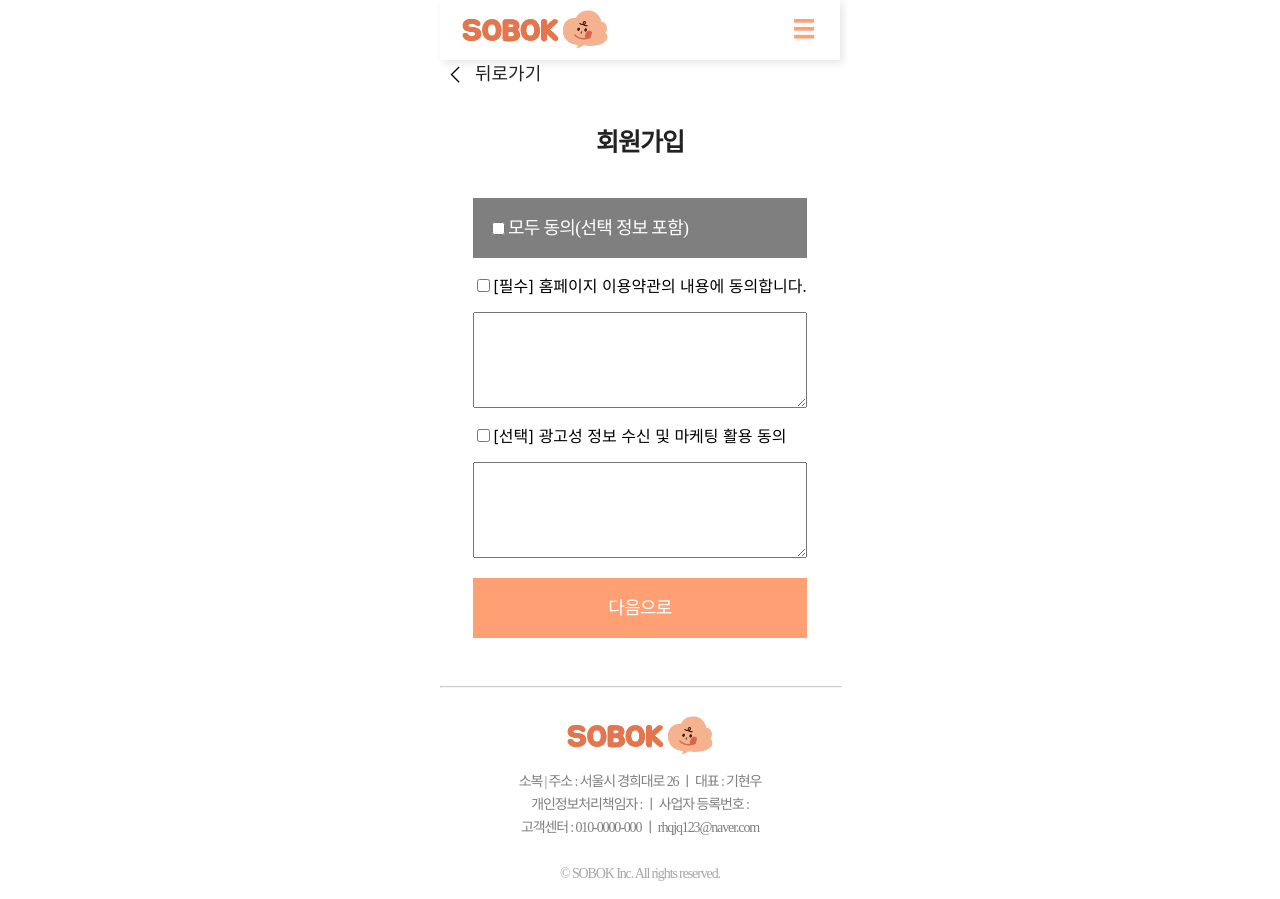
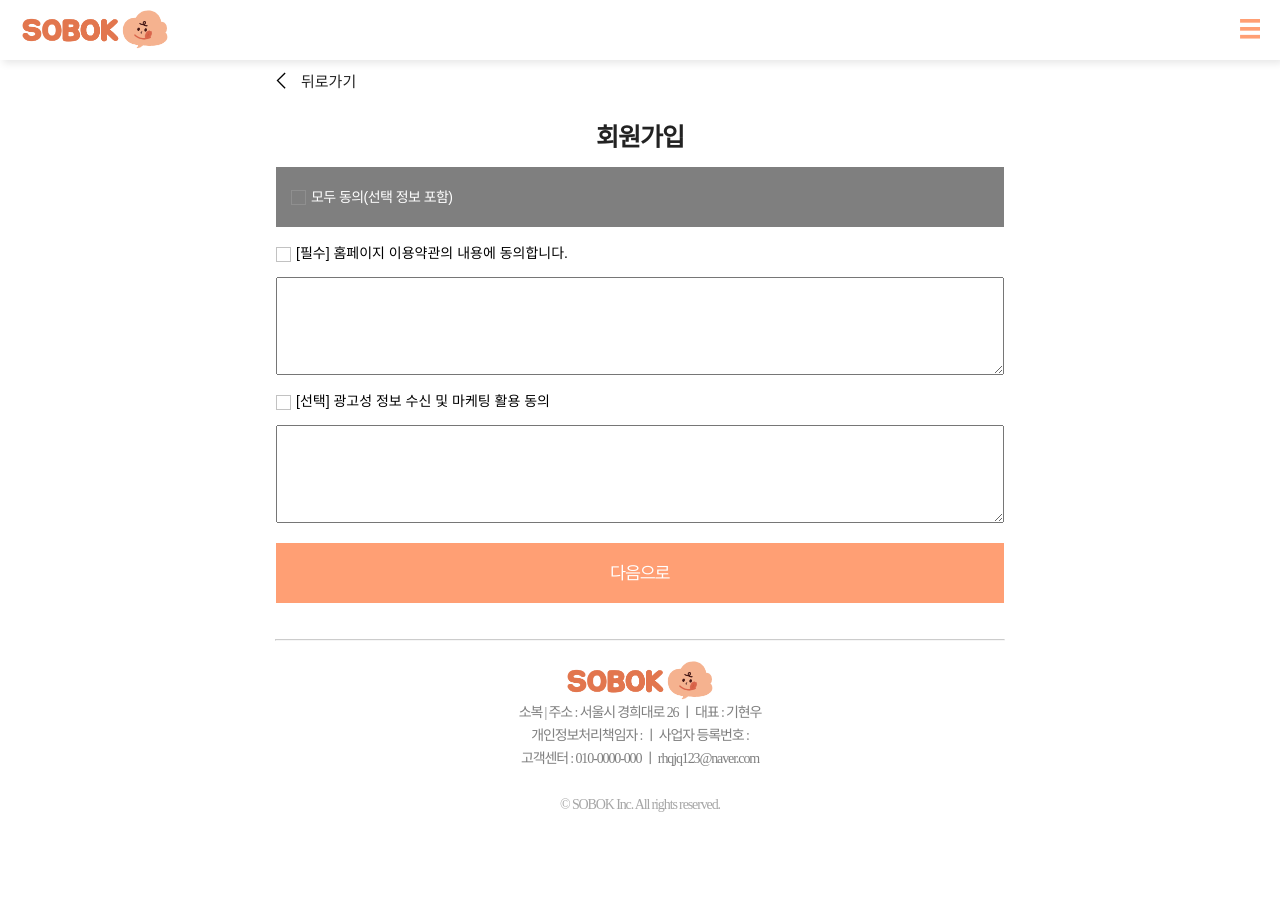
Before and after one commit to jobofbrothers-sobok/SOBOK-FRONT, a React (Create React App) app: page /join in a window 1280 px wide. After the commit the page ends 856 px from the top, so only its background shows below. Built offline with nearby package versions, Linux system fonts and the light colour scheme.

Commit message:
style: index 스타일 변경

```diff
--- a/src/asset/fonts/font.css
+++ b/src/asset/fonts/font.css
@@ -15,3 +15,21 @@
   font-weight: 400;
   font-style: normal;
 }
+
+@font-face {
+  /* 사용할 폰트의 이름 */
+  font-family: 'Pretendard';
+  font-display: fallback;
+
+  /*
+  src: 사용할 폰트의 위치 및 형식
+     Safari, Android, iOS => ttf
+     Modern Browsers => woff
+     IE6-IE8 => eot
+  */
+  src: url("./Pretendard-Regular.woff") format("truetype");
+
+  /* 사용할 폰트의 기본 스타일 */
+  font-weight: 400;
+  font-style: normal;
+}
--- a/src/components/AgreeForm.js
+++ b/src/components/AgreeForm.js
@@ -2,35 +2,55 @@ import React from "react";
 import styled from "styled-components";
 
 const AgreeContainer = styled.div`
+    width: 100%;
     display: flex;
     flex-direction: column;
     gap: 15px;
-
     .all-agree-box{
         display: flex;
         align-items: center;
         height: 60px;
         background: #7F7F7F;
         padding-left: 15px;
-        font-family: 'Pretendard';
-        font-style: normal;
-        font-weight: 100;
-        font-size: 18px;
         line-height: 33px;
         letter-spacing: -0.04em;
         color: #FFFFFF;
     }
-    .sobok-btn{
-        height: 60px;
-        background: #FF9F74;
-        font-family: 'Pretendard';
-        font-style: normal;
-        font-weight: 500;
-        font-size: 18px;
-        line-height: 38px;
-        letter-spacing: -0.04em;
-        color: #FFFFFF;
-        border: none;
+    > input {
+        border: 1px solid #D9D9D9;
+        border-radius: 4px;
+    }
+    input[type="checkbox"] {
+        -webkit-appearance: none;
+        -webkit-box-sizing: border-box;
+        box-sizing: border-box;
+        position: relative;
+        width: 15px;
+        height: 15px;
+        cursor: pointer;
+        outline: none !important;
+        border: 1px solid #9999;
+        vertical-align: middle;
+        margin-right: 5px;
+    }
+    input[type="checkbox"]::before {
+        content: "✔";
+        position: absolute;
+        top: 50%;
+        left: 50%;
+        overflow: hidden;
+        transform: scale(0) translate(-50%, -50%);
+        font-size: 12px;
+        line-height: 14px;
+    }
+    input[type="checkbox"]:checked {
+        background-color: #FF9F74;
+        border-color: rgba(255, 255, 255, 0.3);
+        color: white;
+    }
+    input[type="checkbox"]:checked::before {
+        border-radius: 4px;
+        transform: scale(1) translate(-50%, -50%)
     }
 `
 
--- a/src/components/common/BackButton.js
+++ b/src/components/common/BackButton.js
@@ -7,14 +7,9 @@ const BackContainer = styled.div`
     display: flex;
     flex-direction: row;
     gap: 15px;
-    font-family: 'Pretendard';
-    font-style: normal;
-    font-weight: 400;
-    font-size: 18px;
-    line-height: 31px;
     color: #222222;
-    > img{
-        margin-left: 10px;
+    > p {
+        font-size: 15px;
     }
 `
 
--- a/src/components/common/NavBar.js
+++ b/src/components/common/NavBar.js
@@ -4,11 +4,11 @@ import logo2 from "../../asset/images/sobok_logo_rect_jua.png";
 import menuImg from "../../asset/images/hamburger.png";
 
 const NavContainer = styled.div`
+    width: 100%;
     display: flex;
     align-items: center;
     position: fixed;
     top: 0;
-    width: 400px;
     height: 60px;
     background-color: #FFFFFF;
     box-shadow: 3px 3px 8px rgba(0, 0, 0, 0.1)
--- a/src/index.js
+++ b/src/index.js
@@ -1,6 +1,7 @@
 import React from 'react';
 import ReactDOM from 'react-dom/client';
-import './index.css';
+// import './index.css';
+import './style.css';
 import App from './App';
 import reportWebVitals from './reportWebVitals';
 
--- a/src/pages/login/JoinPage.js
+++ b/src/pages/login/JoinPage.js
@@ -6,23 +6,46 @@ import AgreeForm from "../../components/AgreeForm";
 import Footer from "../../components/common/Footer";
 import Button from "../../components/common/Button";
 
+
+const JoinPage = () => {
+
+    return (
+        <JoinContainer>
+            <NavBar />
+            <BackButton />
+            <div className="join-form">
+                <br />
+                <p className="join-title">회원가입</p>
+                <AgreeForm />
+                <Button text="다음으로" color="#FF9F74" />
+                <br />
+            </div>
+            <hr width={"100%"} />
+            <Footer />
+        </JoinContainer>
+    )
+}
+
+export default JoinPage;
+
 const JoinContainer = styled.div`
+    width: 100%;
+    padding: 0 20px 20px;
+    box-sizing: border-box;
     display: flex;
     flex-direction: column;
     margin: 0 auto;
-    max-width: 400px;
-    max-height: 800px;
     justify-content: center;
     align-items: center;
-    margin-top: 80px;
+    margin-top: 70px;
     .join-form{
+        width: 100%;
         display: flex;
         flex-direction: column;
         gap: 20px;
     }
     .join-title{
         text-align: center;
-        font-family: 'Pretendard';
         font-style: normal;
         font-weight: 700;
         font-size: 25px;
@@ -30,39 +53,8 @@ const JoinContainer = styled.div`
         letter-spacing: -0.04em;
         color: #222222;
     }
-    .sobok-btn{
-        height: 60px;
-        background: #FF9F74;
-        font-family: 'Pretendard';
-        font-style: normal;
-        font-weight: 500;
-        font-size: 18px;
-        line-height: 38px;
-        letter-spacing: -0.04em;
-        color: #FFFFFF;
-        border: none;
-    }
     > hr {
-        color: #E4E4E4;
+        color: #E0E0E0;
         opacity: 0.5;
     }
 `
-const JoinPage = () => {
-
-    return (
-        <JoinContainer>
-            <NavBar />
-            <BackButton />
-            <div className="join-form">
-                <p className="join-title">회원가입</p>
-                <AgreeForm />
-                <Button text="다음으로" color="#FF9F74" />
-                <br />
-            </div>
-            <hr width="400px" />
-            <Footer />
-        </JoinContainer>
-    )
-}
-
-export default JoinPage;
--- a/src/pages/login/LoginPage.js
+++ b/src/pages/login/LoginPage.js
@@ -39,11 +39,12 @@ const LoginPage = () => {
 export default LoginPage;
 
 const LoginContainer = styled.div`
+    width: 100%;
+    padding: 0 20px 20px;
+    box-sizing: border-box;
     display: flex;
     flex-direction: column;
     margin: 0 auto;
-    max-width: 400px;
-    max-height: 800px;
     justify-content: center;
     align-items: center;
     margin-top: 60px;
@@ -65,12 +66,9 @@ const LoginContainer = styled.div`
         color: #C0C0C0;
     }
     .login-form {
+        width: 100%;
         display: flex;
         flex-direction: column;
-        font-family: 'Pretendard';
-        font-style: normal;
-        font-weight: 400;
-        font-size: 15px;
         line-height: 31px;
         letter-spacing: -0.04em;
         color: #222222;
@@ -78,33 +76,25 @@ const LoginContainer = styled.div`
     }
     .login-form > input {
         padding: 5px 10px;
-        width: 300px;
-        height: 30px;
+        height: 40px;
         background: #FFFFFF;
         border: 1px solid #D9D9D9;
         border-radius: 4px
     }
     .login-form > p {
+        margin-top: 10px;
+        margin-bottom: 20px;
         display: flex;
         justify-content: center;
         align-items: center;
-        font-family: 'Pretendard';
-        font-style: normal;
-        font-weight: 400;
-        font-size: 15px;
         line-height: 15px;
         text-align: center;
         letter-spacing: -0.04em;
         color: #7F7F7F;
     }
-    .login-form > hr {
-        background: #D9D9D9;
-    }
     .is-owner{
-        font-family: 'Pretendard';
-        font-style: normal;
-        font-weight: 400;
-        font-size: 15px;
+        margin-top: 20px;
+        margin-bottom: 10px;
         line-height: 29px;
         text-align: center;
         letter-spacing: -0.04em;
@@ -116,10 +106,6 @@ const LoginContainer = styled.div`
         background: #FF9F74;
         border-radius: 10px;
         border: none;
-        font-family: 'Pretendard';
-        font-style: normal;
-        font-weight: 400;
-        font-size: 15px;
         line-height: 29px;
         text-align: center;
         letter-spacing: -0.04em;
@@ -136,6 +122,7 @@ const LoginContainer = styled.div`
         outline: none !important;
         border: 1px solid #9999;
         vertical-align: middle;
+        margin-right: 5px;
     }
     .check input[type="checkbox"]::before {
         content: "✔";
@@ -144,6 +131,8 @@ const LoginContainer = styled.div`
         left: 50%;
         overflow: hidden;
         transform: scale(0) translate(-50%, -50%);
+        font-size: 12px;
+        line-height: 14px;
     }
     .check input[type="checkbox"]:checked {
         background-color: #FF9F74;
@@ -155,7 +144,8 @@ const LoginContainer = styled.div`
         transform: scale(1) translate(-50%, -50%)
     }
     > hr {
-        color: #E4E4E4;
+        width: 100%;
+        color: #E0E0E0;
         opacity: 0.5;
     }
 `
--- /dev/null
+++ b/src/style.css
@@ -0,0 +1,20 @@
+* {
+    font-family: "Pretandard", sans-serif;
+    margin: 0;
+    padding: 0;
+    font-size: 14px;
+    font-weight: 400;
+}
+
+body {
+    margin: 0 auto;
+    padding: 0;
+    min-width: 360px;
+    max-width: 768px;
+}
+
+a {
+    text-decoration: none;
+    outline: none;
+    color: black;
+}
```
Also changed, not shown: src/asset/fonts/Pretendard-Regular.woff (added). Lines whose indentation alone changed are shown as unchanged.
